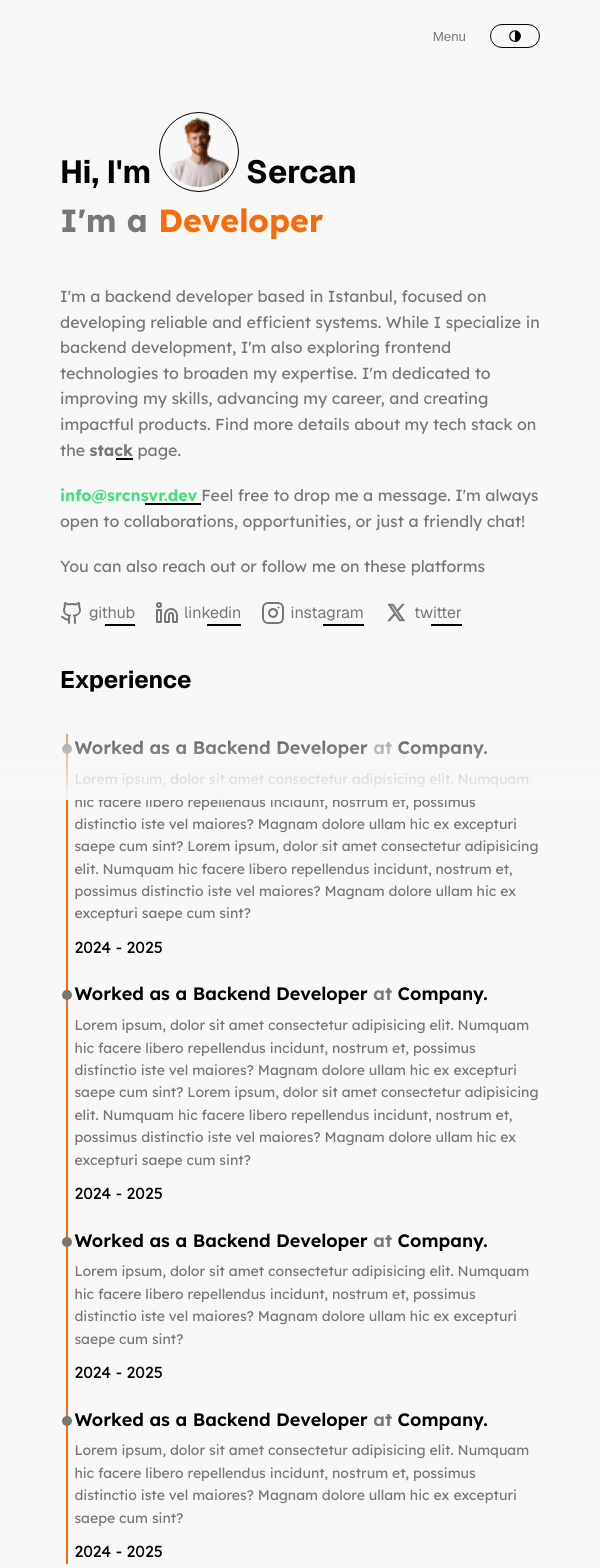
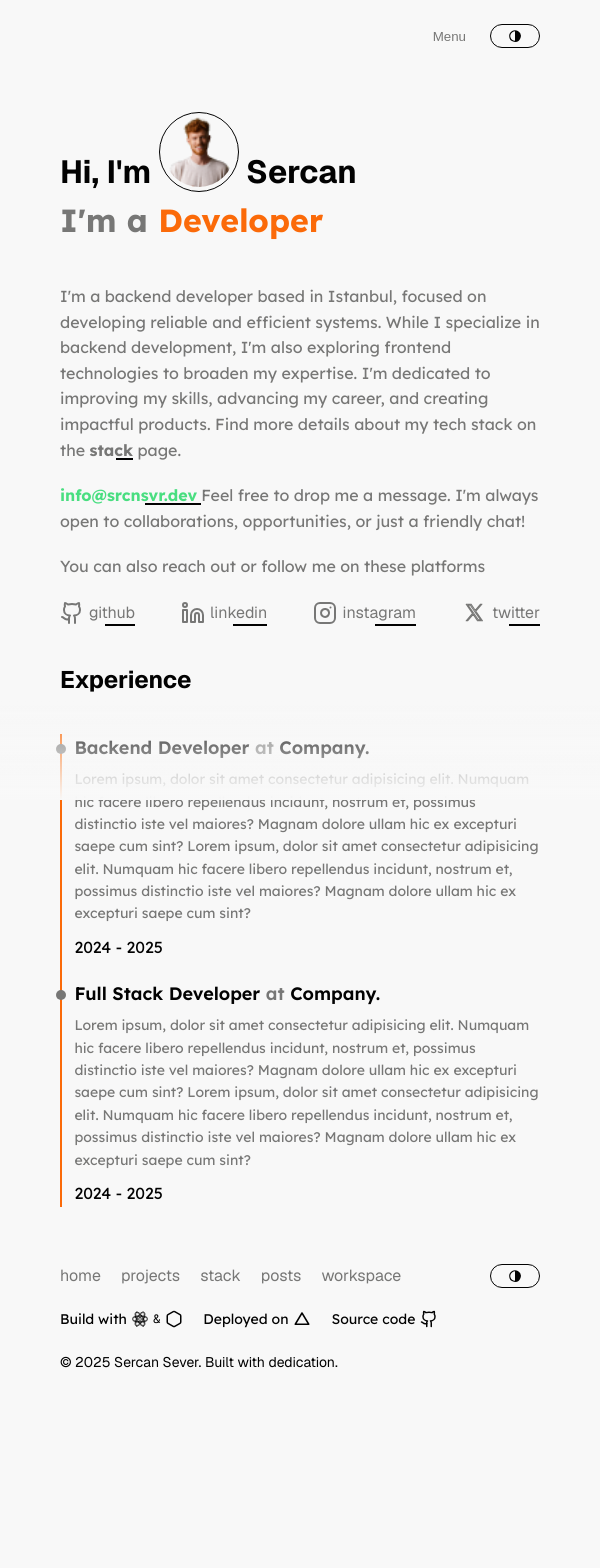
Before and after one commit to SercanSever/srcnsvr, a React (Vite) app: page / in a window 600 px wide. Shown: the top 1568 px of the page. After the commit the page ends 1413 px from the top, so only its background shows below. Built offline with nearby package versions, Linux system fonts and the light colour scheme; a web font is replaced by a local one.

Commit message:
refactor experience list and footer; adjust positioning, update job titles, and enhance footer layout for better responsiveness

```diff
--- a/src/components/experience-list/experience-list.css
+++ b/src/components/experience-list/experience-list.css
@@ -9,7 +9,7 @@
     .dot {
       position: absolute;
       top: 10px;
-      left: 2px;
+      left: -4px;
       width: 10px;
       height: 10px;
       border-radius: 50%;
--- a/src/components/experience-list/experience-list.jsx
+++ b/src/components/experience-list/experience-list.jsx
@@ -10,7 +10,7 @@ const ExperienceList = () => {
         <div className="experienceItem">
           <div className="text">
             <p>
-              Worked as a Backend Developer <span>at</span> Company.
+              Backend Developer <span>at</span> Company.
             </p>
             <p className="info">
               Lorem ipsum, dolor sit amet consectetur adipisicing elit. Numquam
@@ -32,7 +32,7 @@ const ExperienceList = () => {
         <div className="experienceItem">
           <div className="text">
             <p>
-              Worked as a Backend Developer <span>at</span> Company.
+              Full Stack Developer <span>at</span> Company.
             </p>
             <p className="info">
               Lorem ipsum, dolor sit amet consectetur adipisicing elit. Numquam
@@ -47,44 +47,6 @@ const ExperienceList = () => {
           <span className="year">2024 - 2025</span>
         </div>
       </div>
-      <div className="content">
-        <div className="timeLine">
-          <div className="dot"></div>
-        </div>
-        <div className="experienceItem">
-          <div className="text">
-            <p>
-              Worked as a Backend Developer <span>at</span> Company.
-            </p>
-            <p className="info">
-              Lorem ipsum, dolor sit amet consectetur adipisicing elit. Numquam
-              hic facere libero repellendus incidunt, nostrum et, possimus
-              distinctio iste vel maiores? Magnam dolore ullam hic ex excepturi
-              saepe cum sint?
-            </p>
-          </div>
-          <span className="year">2024 - 2025</span>
-        </div>
-      </div>
-      <div className="content">
-        <div className="timeLine">
-          <div className="dot"></div>
-        </div>
-        <div className="experienceItem">
-          <div className="text">
-            <p>
-              Worked as a Backend Developer <span>at</span> Company.
-            </p>
-            <p className="info">
-              Lorem ipsum, dolor sit amet consectetur adipisicing elit. Numquam
-              hic facere libero repellendus incidunt, nostrum et, possimus
-              distinctio iste vel maiores? Magnam dolore ullam hic ex excepturi
-              saepe cum sint?
-            </p>
-          </div>
-          <span className="year">2024 - 2025</span>
-        </div>
-      </div>
     </>
   );
 };
--- a/src/components/footer/footer.css
+++ b/src/components/footer/footer.css
@@ -34,7 +34,7 @@
 
     .techUse {
       display: flex;
-      gap: 15px;
+      gap: 20px;
 
       .deploy {
         display: flex;
@@ -60,4 +60,40 @@
       }
     }
   }
+
+  @media (max-width: 748px) {
+    .top {
+      .footerLinks {
+        display: flex;
+        justify-content: start;
+        flex-wrap: wrap;
+        width: 100%;
+      }
+
+      .footerTheme {
+        margin-top: auto;
+      }
+    }
+
+    .bottom {
+      flex-direction: column;
+      gap: 20px;
+
+      .copy {
+        margin-right: auto;
+      }
+
+      .techUse {
+        display: flex;
+        justify-content: start;
+        flex-wrap: wrap;
+        width: 100%;
+        margin-right: auto;
+
+        .deploy {
+          font-size: var(--font-size-xs);
+        }
+      }
+    }
+  }
 }
--- a/src/components/footer/footer.jsx
+++ b/src/components/footer/footer.jsx
@@ -19,9 +19,6 @@ const Footer = () => {
         </div>
       </div>
       <div className="bottom">
-        <div className="copy">
-          © {date} Sercan Sever. Built with dedication.
-        </div>
         <div className="techUse">
           <div className="deploy">
             <p>Build with</p>
@@ -96,6 +93,9 @@ const Footer = () => {
             </Link>
           </div>
         </div>
+        <div className="copy">
+          © {date} Sercan Sever. Built with dedication.
+        </div>
       </div>
     </div>
   );
--- a/src/components/navbar/navbar.css
+++ b/src/components/navbar/navbar.css
@@ -24,9 +24,6 @@
       display: block;
     }
 
-    @media (min-width: 480px) {
-    }
-
     @media (min-width: 748px) {
       display: none;
     }
--- a/src/components/navbar/navlinks-mobile/navlinks-mobile.css
+++ b/src/components/navbar/navlinks-mobile/navlinks-mobile.css
@@ -24,12 +24,6 @@
     border-radius: var(--border-radius-6);
   }
 
-  @media (min-width: 320px) {
-  }
-
-  @media (min-width: 480px) {
-  }
-
   @media (min-width: 748px) {
     display: none;
   }
--- a/src/components/navbar/navlinks/navlinks.css
+++ b/src/components/navbar/navlinks/navlinks.css
@@ -48,14 +48,7 @@
     }
   }
 
-  @media (min-width: 320px) {
+  @media (max-width: 748px) {
     display: none;
   }
-
-  @media (min-width: 480px) {
-  }
-
-  @media (min-width: 748px) {
-    display: flex;
-  }
 }
--- a/src/components/socials/socials.css
+++ b/src/components/socials/socials.css
@@ -10,3 +10,23 @@
     gap: 5px;
   }
 }
+
+@media (min-width: 320px) {
+  a svg {
+    display: none;
+  }
+}
+
+@media (min-width: 480px) {
+  a svg {
+    display: block;
+  }
+}
+
+@media (max-width: 748px) {
+  .socials {
+    display: flex;
+    justify-content: space-between;
+    width: 100%;
+  }
+}
--- a/src/components/socials/socials.jsx
+++ b/src/components/socials/socials.jsx
@@ -22,7 +22,6 @@ const Socials = () => {
           github
         </a>
       </div>
-
       <div className="social">
         <a href="">
           <svg
@@ -43,7 +42,6 @@ const Socials = () => {
           linkedin
         </a>
       </div>
-
       <div className="social">
         <a href="">
           <svg
--- a/src/pages/home/experience/experience.css
+++ b/src/pages/home/experience/experience.css
@@ -13,7 +13,7 @@
       position: absolute;
       width: 2px;
       top: 0;
-      left: 6px;
+      left: 0px;
       background-color: var(--hg-orange);
       height: 100%;
     }
```
